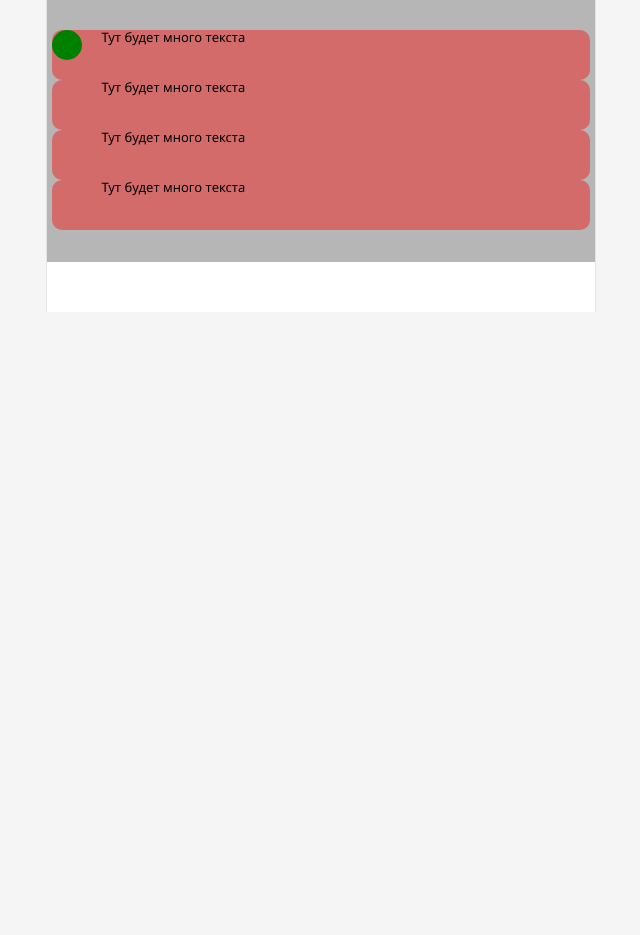
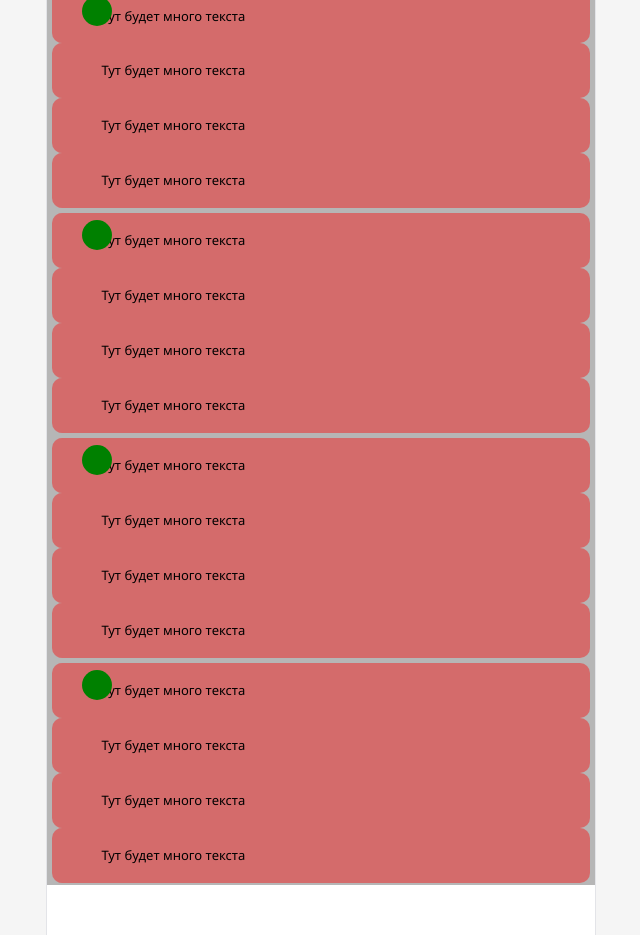
Before and after one commit to Dindro/tasks-service, a Vue app in the folder application/: page /messages in a window 1280 px wide. Shown: the part 1020-1955 px from the top of the page, without its empty margins (197-837 px from the left). Before the commit the page ends 1332 px from the top, so only its background shows below. Built offline with nearby package versions, Linux system fonts and the light colour scheme.

Commit message:
D сделал плавующую аватарку

```diff
--- a/application/src/components/pages/DRAFT/messages.vue
+++ b/application/src/components/pages/DRAFT/messages.vue
@@ -22,6 +22,7 @@
 					<div class="messages">
             <div class="message-onetime">
               <div class="photo"></div>
+              <div class="container">
                 <div class="message">
                   <div class="message-text">Тут будет много текста</div>
                 </div>
@@ -35,8 +36,10 @@
                   <div class="message-text">Тут будет много текста</div>
                 </div>
               </div>
+            </div>
             <div class="message-onetime">
               <div class="photo"></div>
+              <div class="container">
                 <div class="message">
                   <div class="message-text">Тут будет много текста</div>
                 </div>
@@ -50,8 +53,10 @@
                   <div class="message-text">Тут будет много текста</div>
                 </div>
               </div>
+            </div>
             <div class="message-onetime">
               <div class="photo"></div>
+              <div class="container">
                 <div class="message">
                   <div class="message-text">Тут будет много текста</div>
                 </div>
@@ -65,8 +70,10 @@
                   <div class="message-text">Тут будет много текста</div>
                 </div>
               </div>
+            </div>
             <div class="message-onetime">
               <div class="photo"></div>
+              <div class="container">
                 <div class="message">
                   <div class="message-text">Тут будет много текста</div>
                 </div>
@@ -80,8 +87,10 @@
                   <div class="message-text">Тут будет много текста</div>
                 </div>
               </div>
+            </div>
             <div class="message-onetime">
               <div class="photo"></div>
+              <div class="container">
                 <div class="message">
                   <div class="message-text">Тут будет много текста</div>
                 </div>
@@ -93,6 +102,58 @@
                 </div>
                 <div class="message">
                   <div class="message-text">Тут будет много текста</div>
+                </div>
+              </div>
+            </div>
+            <div class="message-onetime">
+              <div class="photo"></div>
+              <div class="container">
+                <div class="message">
+                  <div class="message-text">Тут будет много текста</div>
+                </div>
+                <div class="message">
+                  <div class="message-text">Тут будет много текста</div>
+                </div>
+                <div class="message">
+                  <div class="message-text">Тут будет много текста</div>
+                </div>
+                <div class="message">
+                  <div class="message-text">Тут будет много текста</div>
+                </div>
+              </div>
+            </div>
+            <div class="message-onetime">
+              <div class="photo"></div>
+              <div class="container">
+                <div class="message">
+                  <div class="message-text">Тут будет много текста</div>
+                </div>
+                <div class="message">
+                  <div class="message-text">Тут будет много текста</div>
+                </div>
+                <div class="message">
+                  <div class="message-text">Тут будет много текста</div>
+                </div>
+                <div class="message">
+                  <div class="message-text">Тут будет много текста</div>
+                </div>
+              </div>
+            </div>
+            <div class="message-onetime">
+              <div class="photo"></div>
+              <div class="container">
+                <div class="message">
+                  <div class="message-text">Тут будет много текста</div>
+                </div>
+                <div class="message">
+                  <div class="message-text">Тут будет много текста</div>
+                </div>
+                <div class="message">
+                  <div class="message-text">Тут будет много текста</div>
+                </div>
+                <div class="message">
+                  <div class="message-text">Тут будет много текста</div>
+                </div>
               </div>
             </div>
           </div>
@@ -190,7 +251,7 @@ body {
   margin: 0 auto;
   padding: 0 15px;
   // overflow: auto; // Высота такая как у дочерних
-  &::after{
+  &::after {
     content: " ";
     display: block;
     height: 0;
@@ -321,6 +382,7 @@ body {
     background-color: $color-background; //Нужен, за ним скрывается список диалогов
     border-top: 15px solid $color-background; //Нужен, за ним скрывается список диалогов
     margin-top: 42px;
+    z-index: 100;
 
     & .messages-top-elements {
       width: 100%;
@@ -348,6 +410,7 @@ body {
     width: 550px;
     position: fixed;
     bottom: 0;
+    z-index: 100;
 
     & .messages-bottom-elements {
       height: 100%;
@@ -371,19 +434,20 @@ body {
     background-color: green;
     position: sticky;
     top: 117px;
-    z-index: 9999;
+    z-index: 50;
+    margin: 7px 0 7px 30px;
+  }
+
+  .container{
+    margin-top: -44px;
   }
 
   .message {
-    height: 50px;
     background-color: rgba(255, 0, 0, 0.411);
     border-radius: 10px;
-    position: relative;
-    top: -30px;
-    /* margin-bottom: -20px; */
 
     .message-text {
-      padding-left: 50px;
+      padding: 20px 0 20px 50px;
     }
   }
 }
```
Lines whose indentation alone changed are shown as unchanged.
